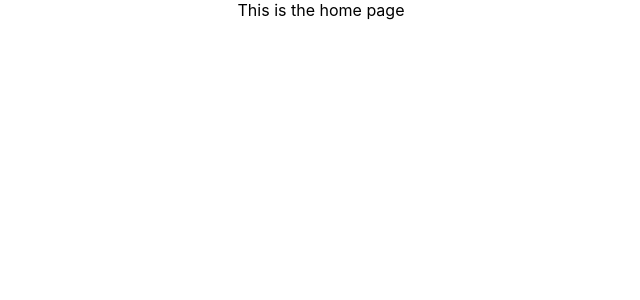
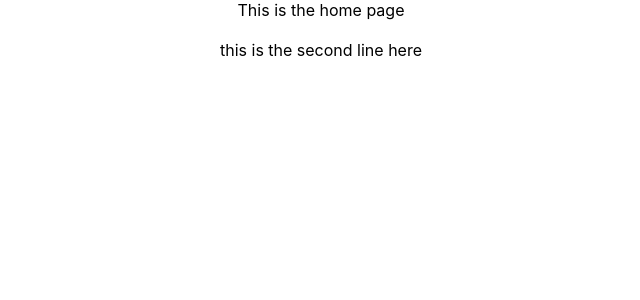
Before and after one commit to devSouvik/react-cicd, a React (Create React App) app: page / in a window 1280 px wide. Shown: the top 300 px of the page, without its empty margins (319-959 px from the left). Built offline with nearby package versions, Linux system fonts and the light colour scheme.

Commit message:
a new commit

```diff
--- a/src/App.js
+++ b/src/App.js
@@ -1,7 +1,13 @@
 import "./App.css";
 
 function App() {
-  return <div className="App">This is the home page</div>;
+  return (
+    <div className="App">
+      <div>This is the home page</div>
+      <br />
+      <div>this is the second line here</div>
+    </div>
+  );
 }
 
 export default App;
```
